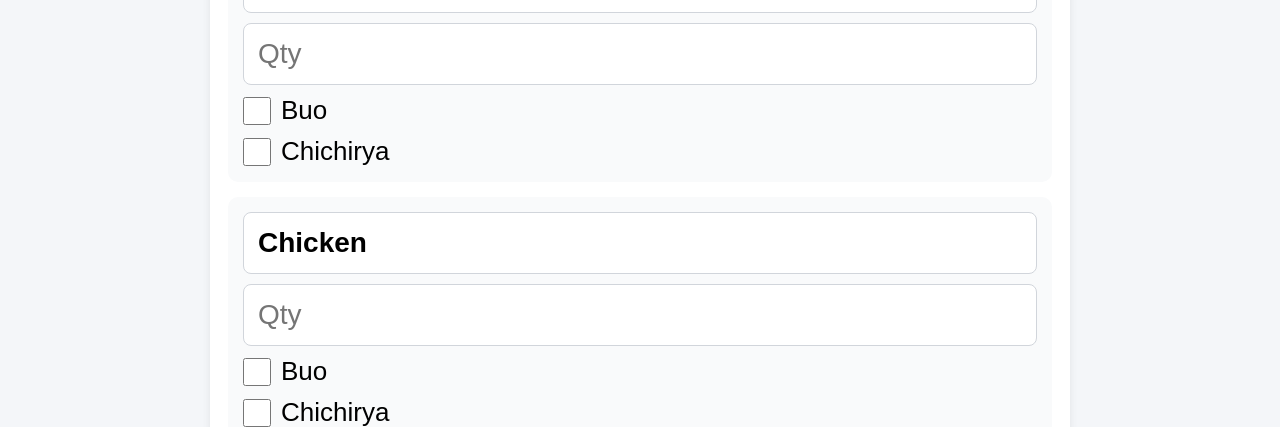
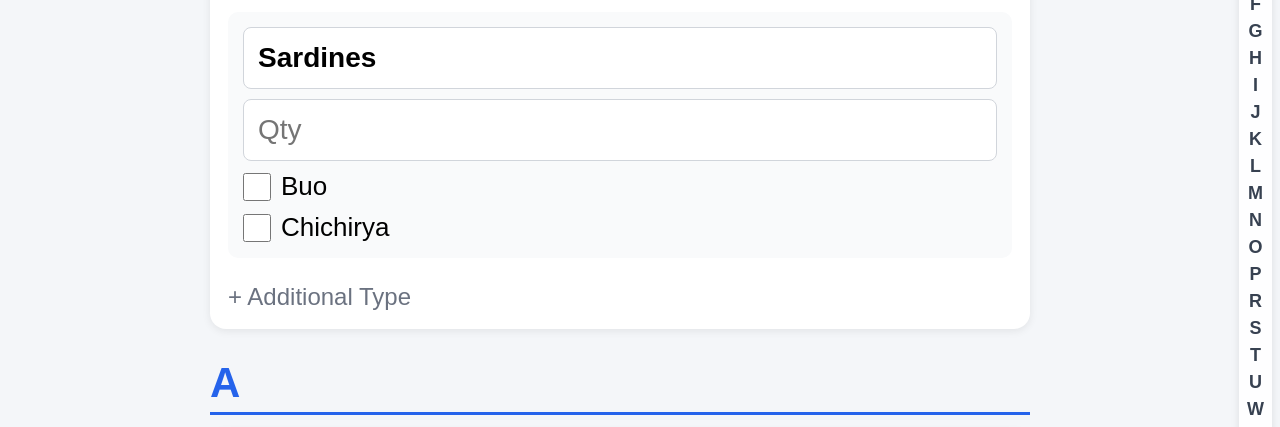
Before and after one commit to AllenDude/FP, a plain HTML site: page index.html in a window 1280 px wide. Shown: the part 247-674 px from the top of the page. Drawn offline with Linux system fonts and the light colour scheme.

Commit message:
Add files via upload

```diff
--- a/index.html
+++ b/index.html
@@ -10,6 +10,8 @@
 
     <h1>ORENCIO MENDOZA</h1>
 
+    <div id="alphabetNav" class="alphabet-nav"></div>
+
     <div id="itemsContainer"></div>
 
     <button id="exportBtn">Export</button>
@@ -17,5 +19,6 @@
     <textarea id="output" readonly></textarea>
 
     <script src="script.js"></script>
+
 </body>
 </html>
--- a/script.js
+++ b/script.js
@@ -5,15 +5,45 @@ fetch("items.json")
     .then(data => {
         items = data;
         renderItems();
+        createAlphabetNav();
     });
 
 const container = document.getElementById("itemsContainer");
+const alphabetNav = document.getElementById("alphabetNav");
 
 function renderItems() {
 
     container.innerHTML = "";
 
-    items.forEach((item, index) => {
+    // Keep original index for export
+    const displayItems = items.map((item, index) => ({
+        ...item,
+        originalIndex: index
+    }));
+
+    // Alphabetical display only
+    displayItems.sort((a, b) =>
+        a.name.localeCompare(b.name)
+    );
+
+    let currentLetter = "";
+
+    displayItems.forEach((item) => {
+
+        const firstLetter = item.name.charAt(0).toUpperCase();
+
+        if (firstLetter !== currentLetter) {
+
+            currentLetter = firstLetter;
+
+            const letterHeader = document.createElement("div");
+            letterHeader.className = "letter-header";
+            letterHeader.id = `letter-${currentLetter}`;
+
+            letterHeader.textContent = currentLetter;
+
+            container.appendChild(letterHeader);
+        }
 
         const card = document.createElement("div");
         card.className = "item-card";
@@ -21,11 +51,11 @@ function renderItems() {
         card.innerHTML = `
             <div class="item-title">${item.name}</div>
 
-            <div class="variants" id="variants-${index}"></div>
+            <div class="variants" id="variants-${item.originalIndex}"></div>
 
             <button
                 class="add-type"
-                onclick="addVariant(${index})">
+                onclick="addVariant(${item.originalIndex})">
                 + Additional Type
             </button>
         `;
@@ -35,16 +65,41 @@ function renderItems() {
         if (item.types && item.types.length > 0) {
 
             item.types.forEach(type => {
-                createVariantRow(index, type);
+                createVariantRow(item.originalIndex, type);
             });
 
         } else {
 
-            createVariantRow(index, item.name);
+            createVariantRow(item.originalIndex, item.name);
 
         }
 
     });
+
+}
+
+function createAlphabetNav() {
+
+    alphabetNav.innerHTML = "";
+
+    const letters = new Set();
+
+    items.forEach(item => {
+        letters.add(item.name.charAt(0).toUpperCase());
+    });
+
+    [...letters]
+        .sort()
+        .forEach(letter => {
+
+            const link = document.createElement("a");
+
+            link.href = `#letter-${letter}`;
+            link.textContent = letter;
+
+            alphabetNav.appendChild(link);
+
+        });
 
 }
 
@@ -95,6 +150,7 @@ document
         let buoItems = [];
         let chichiryaItems = [];
 
+        // Export still follows ORIGINAL JSON ORDER
         items.forEach((item, index) => {
 
             const rows = document.querySelectorAll(
@@ -135,10 +191,23 @@ document
 
                 let line;
 
-                if (type === item.name) {
-                    line = `${quantityText} ${item.name}`;
+                // School Supplies Exception
+                if (item.name === "School Supplies") {
+
+                    if (type === item.name || !type) {
+                        line = `${quantityText} School Supplies`;
+                    } else {
+                        line = `${quantityText} ${type}`;
+                    }
+
                 } else {
-                    line = `${quantityText} ${item.name} ${type}`;
+
+                    if (type === item.name) {
+                        line = `${quantityText} ${item.name}`;
+                    } else {
+                        line = `${quantityText} ${item.name} ${type}`;
+                    }
+
                 }
 
                 if (isBuo) {
--- a/style.css
+++ b/style.css
@@ -8,6 +8,7 @@ body{
     font-family:Arial, sans-serif;
     background:#f4f6f9;
     padding:20px;
+    padding-right:60px;
     max-width:900px;
     margin:auto;
 }
@@ -128,3 +129,48 @@ input[type="checkbox"]{
     font-size:24px;
     line-height:1.5;
 }
+
+/* ========================================= */
+/* Alphabet Navigation */
+/* ========================================= */
+
+.alphabet-nav{
+    position:fixed;
+    right:8px;
+    top:50%;
+    transform:translateY(-50%);
+    display:flex;
+    flex-direction:column;
+    gap:2px;
+    z-index:999;
+    background:rgba(255,255,255,0.9);
+    padding:6px;
+    border-radius:12px;
+    box-shadow:0 2px 8px rgba(0,0,0,0.1);
+}
+
+.alphabet-nav a{
+    text-decoration:none;
+    color:#374151;
+    font-size:18px;
+    font-weight:bold;
+    text-align:center;
+    padding:2px;
+}
+
+.alphabet-nav a:hover{
+    color:#2563eb;
+}
+
+/* ========================================= */
+/* Letter Headers */
+/* ========================================= */
+
+.letter-header{
+    font-size:42px;
+    font-weight:bold;
+    margin:30px 0 15px;
+    color:#2563eb;
+    border-bottom:3px solid #2563eb;
+    padding-bottom:5px;
+}
```
